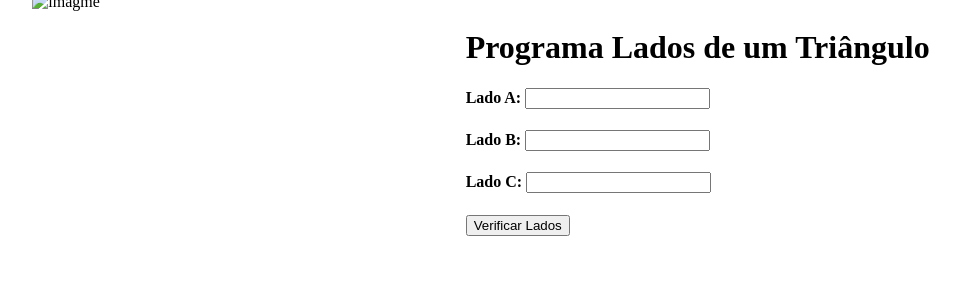
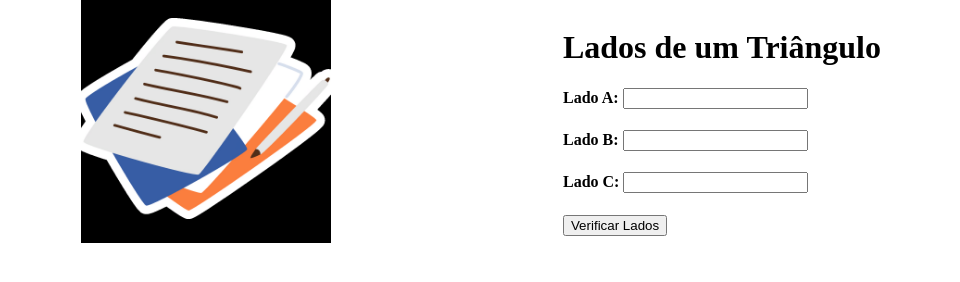
Before and after one commit to stremenx/Tipos_triangulo, a plain HTML site: page index.html in a window 1280 px wide. Shown: the whole page, without its empty margins (159-1119 px from the left). Drawn offline with Linux system fonts and the light colour scheme.

Commit message:
Upgrade 0.02
Correções

```diff
--- a/index.html
+++ b/index.html
@@ -4,16 +4,16 @@
     <meta charset="UTF-8">
     <meta http-equiv="X-UA-Compatible" content="IE=edge">
     <meta name="viewport" content="width=device-width, initial-scale=1.0">
-    <title>Documento</title>
+    <title>Tipos de Triângulos</title>
     <link rel="stylesheet" href="style.css">
 </head>
 <body>
     <header>
-        <img src="doc.png" alt="imagme" class="imgDoc">
+        <img src="doc.avif" alt="imagme" class="imgDoc">
 
         <div>
 
-            <h1>Programa Lados de um Triângulo</h1>
+            <h1>Lados de um Triângulo</h1>
             <h4>Lado A: <input type="number" id="inA"></h4>
             <h4>Lado B: <input type="number" id="inB"></h4>
             <h4>Lado C: <input type="number" id="inC"></h4>
--- a/main.js
+++ b/main.js
@@ -35,21 +35,21 @@ function triangulo(){
         return;
         }
 
-    // Triangulo: Equilátero
+    // Triângulo: Equilátero
     if(triA==triB && triB==triC){
         var triangulo = "Equilátero"
         outInfo.textContent=`Lados podem forma um triângulo.`;
         outTriangulo.textContent=`Tipo: ${triangulo}`
     }
 
-    // Triangulo: isóceles
+    // Triângulo: isóceles
     if(triA==triB || triA==triC || triB==triC){
         var triangulo = "Isóceles"
         outInfo.textContent=`Lados podem forma um triângulo.`;
         outTriangulo.textContent=`Tipo: ${triangulo}`
     }
 
-    //Se não é as outras então é um triangulo: "Escaleno";
+    //Se não é as outras "então" é um Triângulo do tipo "Escaleno";
     else {
         var triangulo = "Escaleno"
         outInfo.textContent=`Lados podem forma um triângulo.`;
```
